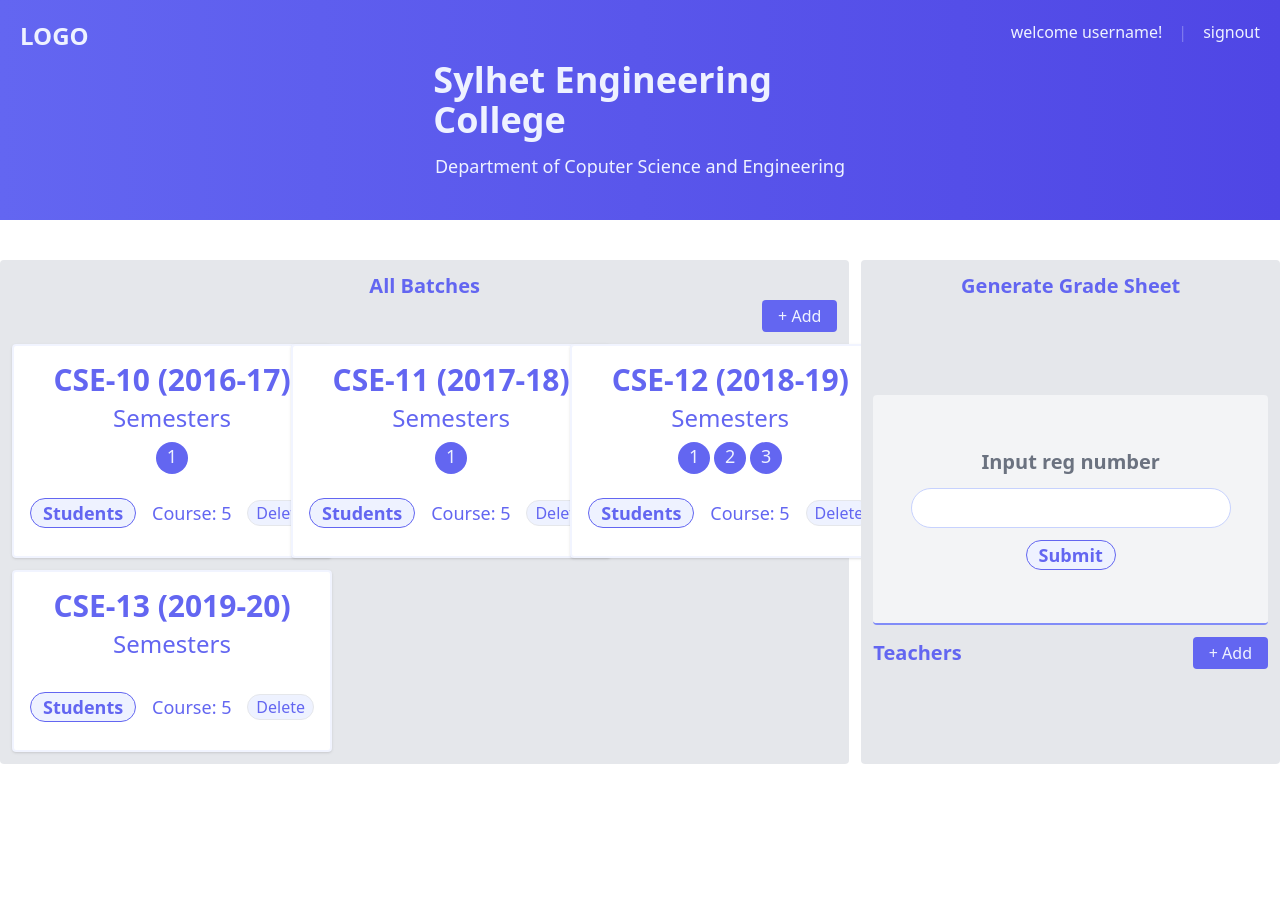
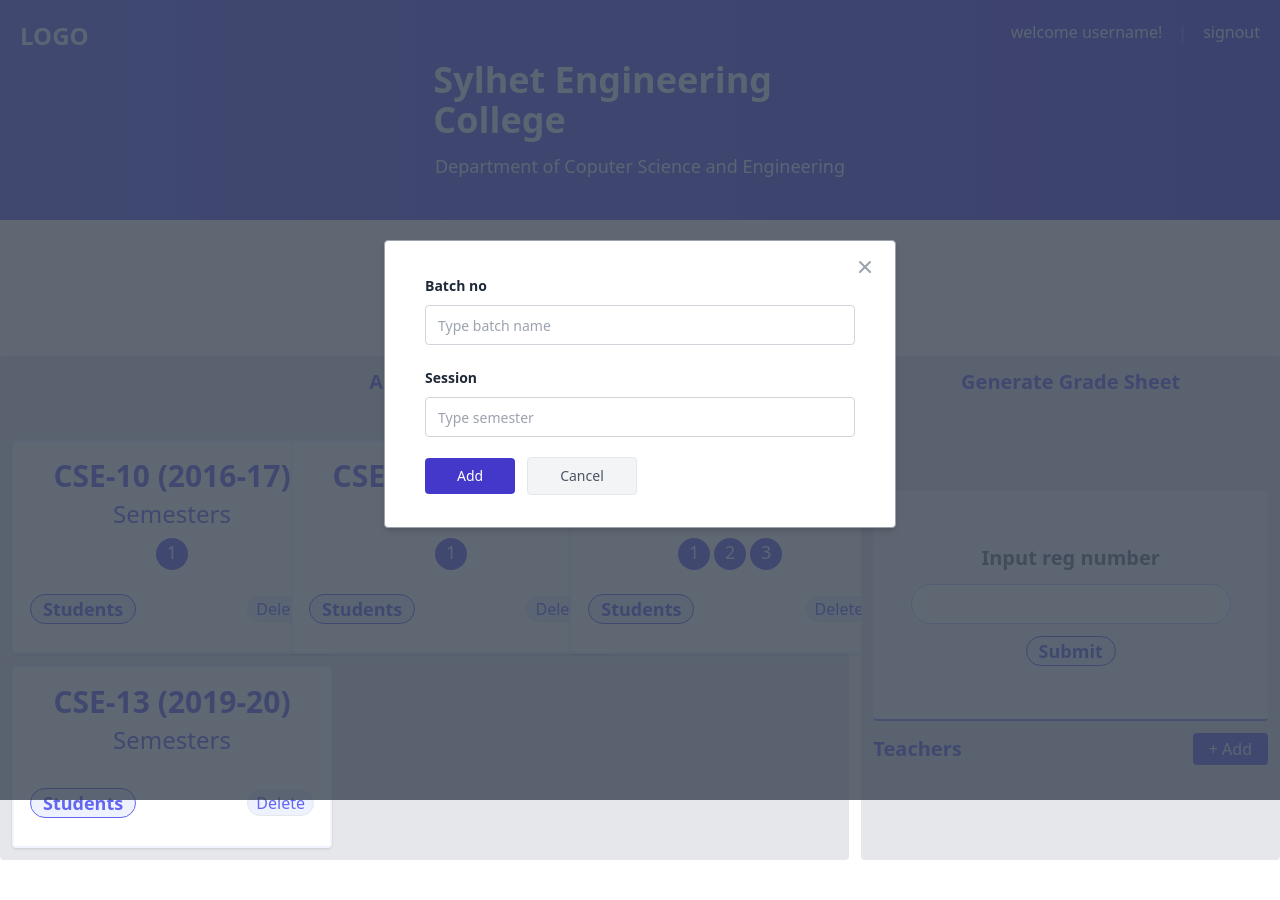
Before and after one commit to RahatGithub/RMS_latest, a Django app: page /main/ in a window 1280 px wide. Before the commit the page ends 764 px from the top, so only its background shows below. Run offline with Django 4.2, Linux system fonts and the light colour scheme; data comes from the database, SQL or seed files in the repository; both versions use the stored data as it was after the commit; data that the repository does not hold is empty; some libraries are stand-ins or nearby versions.

Commit message:
Students_view added

```diff
--- a/main/models.py
+++ b/main/models.py
@@ -3,7 +3,7 @@ from django.db import models
 
 class Batch(models.Model):
     id = models.AutoField
-    batch_no = models.CharField(max_length=6, default="")
+    batch_no = models.CharField(max_length=6, default="") #pk
     session = models.CharField(max_length=8, default="")
 
 
@@ -44,8 +44,10 @@ class Teacher(models.Model):
     id = models.AutoField
     name = models.CharField(max_length=60, default="")
     designation = models.CharField(max_length=60, default="")
+    department = models.CharField(max_length=100, default="")
     institute = models.CharField(max_length=100, default="")
-    department = models.CharField(max_length=100, default="")
+    code = models.CharField(max_length=50, default="")
+
 
 
 class TheoryCourseResult(models.Model):
--- a/main/templates/main/dashboard.html
+++ b/main/templates/main/dashboard.html
@@ -3,6 +3,85 @@
 {% block title %} Dashboard {% endblock %}
 
 {% block body %}
+
+  <!-- modal -->
+    <!-- Code block starts -->
+    <dh-component>
+      <div
+        class="py-60 bg-gray-700/80 transition duration-300 ease-in-out z-10 absolute top-0 right-0 bottom-0 left-0"
+        id="modal"
+      >
+        <div role="alert" class="container mx-auto w-11/12 md:w-2/3 max-w-lg">
+          <div
+            class="relative py-8 px-5 md:px-10 bg-white shadow-md rounded border border-gray-400"
+          >
+            <label
+              for="name"
+              class="text-gray-800 text-sm font-bold leading-tight tracking-normal"
+              >Batch no</label
+            >
+            <input
+              id="name"
+              class="mb-5 mt-2 text-gray-600 focus:outline-none focus:border focus:border-indigo-700 font-normal w-full h-10 flex items-center pl-3 text-sm border-gray-300 rounded border"
+              placeholder="Type batch name"
+            />
+            <label
+              for="name"
+              class="text-gray-800 text-sm font-bold leading-tight tracking-normal"
+              >Session</label
+            >
+            <input
+              id="name"
+              class="mb-5 mt-2 text-gray-600 focus:outline-none focus:border focus:border-indigo-700 font-normal w-full h-10 flex items-center pl-3 text-sm border-gray-300 rounded border"
+              placeholder="Type semester"
+            />
+
+            <div class="flex items-center justify-start w-full">
+              <form action="" method="POST"> {% csrf_token %}
+                <input type="hidden" name="form_name" value="add_batch_form">
+                <button
+                  class="focus:outline-none focus:ring-2 focus:ring-offset-2 focus:ring-indigo-700 transition duration-150 ease-in-out hover:bg-indigo-600 bg-indigo-700 rounded text-white px-8 py-2 text-sm"
+                  type="submit"
+                >
+                Add
+                </button>
+              </form>
+              <button
+                class="focus:outline-none focus:ring-2 focus:ring-offset-2 focus:ring-gray-400 ml-3 bg-gray-100 transition duration-150 text-gray-600 ease-in-out hover:border-gray-400 hover:bg-gray-300 border rounded px-8 py-2 text-sm"
+                onclick="modalHandler()"
+              >
+                Cancel
+              </button>
+            </div>
+            <button
+              class="cursor-pointer absolute top-0 right-0 mt-4 mr-5 text-gray-400 hover:text-gray-600 transition duration-150 ease-in-out rounded focus:ring-2 focus:outline-none focus:ring-gray-600"
+              onclick="modalHandler()"
+              aria-label="close modal"
+              role="button"
+            >
+              <svg
+                xmlns="http://www.w3.org/2000/svg"
+                class="icon icon-tabler icon-tabler-x"
+                width="20"
+                height="20"
+                viewBox="0 0 24 24"
+                stroke-width="2.5"
+                stroke="currentColor"
+                fill="none"
+                stroke-linecap="round"
+                stroke-linejoin="round"
+              >
+                <path stroke="none" d="M0 0h24v24H0z" />
+                <line x1="18" y1="6" x2="6" y2="18" />
+                <line x1="6" y1="6" x2="18" y2="18" />
+              </svg>
+            </button>
+          </div>
+        </div>
+      </div>
+      <div class="w-full flex justify-center py-12" id="button"></div>
+    </dh-component>
+    <!-- Code block ends -->
 
   <!-- main body -->
   <main class="main mt-5 container mx-auto">
@@ -13,9 +92,9 @@
             All Batches
           </h2>
           <button
-            class="add-btn ml-auto bg-indigo-500 text-indigo-50 px-4 py-1 rounded hover:bg-indigo-600 duration-200"
-          >
-            + Add
+              class="add-btn ml-auto bg-indigo-500 text-indigo-50 px-4 py-1 rounded hover:bg-indigo-600 duration-200"
+              onclick="modalHandler(true)">
+              + Add
           </button>
         </div>
 
@@ -54,7 +133,6 @@
                 class="students text-lg font-semibold bg-indigo-50 px-3 border rounded-full border-indigo-500 hover:bg-indigo-200 duration-200"
                 >Students</a
               >
-              <h2 class="course text-lg font-medium">Course: 5</h2>
               <button
                 class="bg-indigo-50 border rounded-full px-2 hover:border-indigo-300"
               >
@@ -62,7 +140,7 @@
               </button>
             </div>
           </div>
-          {% endfor %}
+        {% endfor %}
         </div>
       </div>
       <div class="right bg-gray-200 grid p-3 rounded">
@@ -123,7 +201,7 @@
                 </p>
                 {% for course in teacher.courses %}
                 <p class="text-sm font-normal text-gray-600">
-                  {{course.course_code}}({{course.batch_no}})
+                    <a href="courses/{{course.batch_no}}/{{course.semester_no}}/{{course.course_type}}/{{course.course_code}}" class="hover:bg-violet-300">{{course.course_code}}({{course.batch_no}})</a>
                 </p>
                 {% endfor %}
               </div>
@@ -136,3 +214,40 @@
   </main>
 
 {% endblock %}
+
+
+{% block js %}
+
+<script>
+  let modal = document.getElementById("modal");
+  function modalHandler(val) {
+    if (val) {
+      fadeIn(modal);
+    } else {
+      fadeOut(modal);
+    }
+  }
+  function fadeOut(el) {
+    el.style.opacity = 1;
+    (function fade() {
+      if ((el.style.opacity -= 0.1) < 0) {
+        el.style.display = "none";
+      } else {
+        requestAnimationFrame(fade);
+      }
+    })();
+  }
+  function fadeIn(el, display) {
+    el.style.opacity = 0;
+    el.style.display = display || "flex";
+    (function fade() {
+      let val = parseFloat(el.style.opacity);
+      if (!((val += 0.2) > 1)) {
+        el.style.opacity = val;
+        requestAnimationFrame(fade);
+      }
+    })();
+  }
+</script>
+
+{% endblock %}
--- a/main/urls.py
+++ b/main/urls.py
@@ -6,4 +6,6 @@ urlpatterns = [
     path('semesters/<str:batch_no>/<int:semester_no>', views.semester_view, name="semester_view"),
     path('courses/<str:batch_no>/<int:semester_no>/<str:course_type>/<str:course_code>', views.course_view, name="course_view"),
     path('add_semester/<str:batch_no>', views.add_semester, name="add_semester"),
+    path('delete_batch/<str:batch_no>', views.delete_batch, name="delete_batch"),
+    path('students/<str:batch_no>', views.students_view, name="students_view")
 ]
--- a/main/views.py
+++ b/main/views.py
@@ -2,7 +2,7 @@ from django.shortcuts import render, redirect
 from django.http import HttpResponse
 from .models import Batch, Semester, Course, Student, TheoryCourseResult, SessionalCourseResult, Result, Teacher
 import json
-
+from random import randint
 
 # this is the dashboard
 def dashboard(request):
@@ -10,8 +10,7 @@ def dashboard(request):
         if request.POST['form_name'] == 'add_batch_form':
             batch_no = request.POST['batch_no']
             session = request.POST['session']
-            batch_id = batch_no + '_' + session
-            batch = Batch.objects.create(batch_id=batch_id, batch_no=batch_no, session=session)
+            batch = Batch.objects.create(batch_no=batch_no, session=session)
             batches = Batch.objects.all()
             return render(request, 'index.html', {'batches' : batches, 'teachers' : teachers})
         elif request.POST['form_name'] == 'add_teacher_form':
@@ -19,7 +18,8 @@ def dashboard(request):
             designation = request.POST['designation']
             department = request.POST['department']
             institute = request.POST['institute']
-            Teacher.objects.create(name=name, designation=designation, department=department, institute=institute)
+            code = (name.replace(" ", "")).lower()[:5] + '_' + str(randint(1000,9999))  # Generating a code/password for the teacher
+            Teacher.objects.create(name=name, designation=designation, department=department, institute=institute, code=code)
             teachers = Teacher.objects.all()
             return render(request, 'index.html', {'batches' : batches, 'teachers' : teachers})
         elif request.POST['form_name'] == 'gradesheet_generator_form':
@@ -262,6 +262,38 @@ def add_semester(request, batch_no):
 
 
 
+def delete_batch(request, batch_no):
+    # if request.method == 'POST':
+    #     if request.POST['form_name'] == 'delete_record_form':
+    #         institute = request.POST['institute']
+    #         department = request.POST['department']
+    #         session = request.POST['session']
+    #         records = GradeSheet.objects.filter(institute=institute, department=department, session=session)
+    #         for record in records:
+    #             record.delete()
+    #         print(records)
+    #         return redirect("/")
+
+    #     print("not from 'delete_record_form'")
+
+    # print("not a post request")
+
+    try:
+        batch = Batch.objects.get(batch_no=batch_no)
+        batch.delete()
+    except:
+        pass
+
+    return redirect("/")
+
+
+
+def students_view(request, batch_no):
+    students = Student.objects.filter(batch_no=batch_no)
+    return render(request, 'main/students.html', {'batch_no':batch_no, 'students':students})
+
+
+
 def calculate_LG(GP):
     if GP == 4.00 : LG = "A+"
     elif GP >= 3.75 : LG = "A"
```
Also changed, not shown: main/templates/main/students.html (added, +94 -0 lines), db.sqlite3, main/migrations/0002_teacher_code.py (added).
